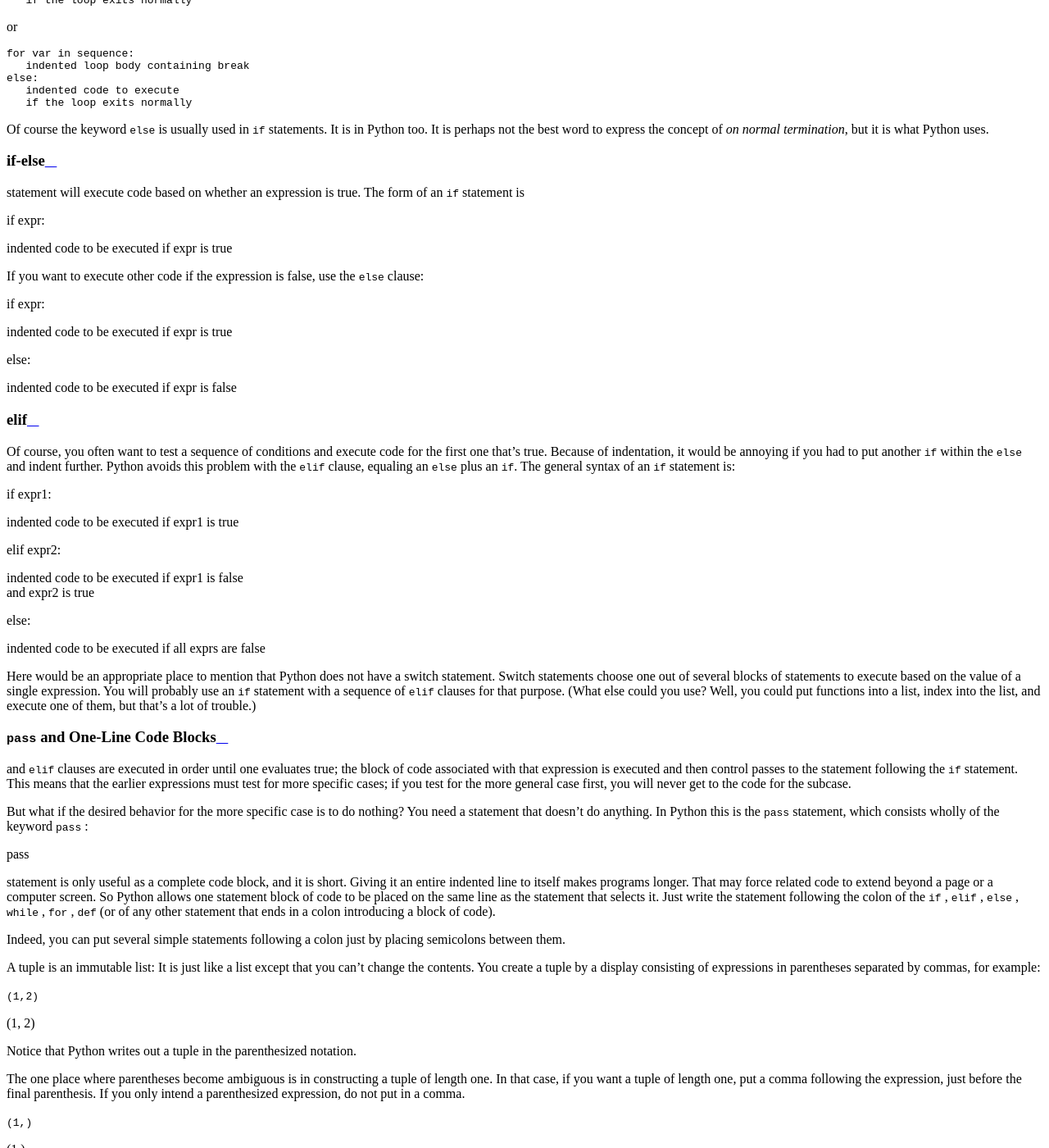
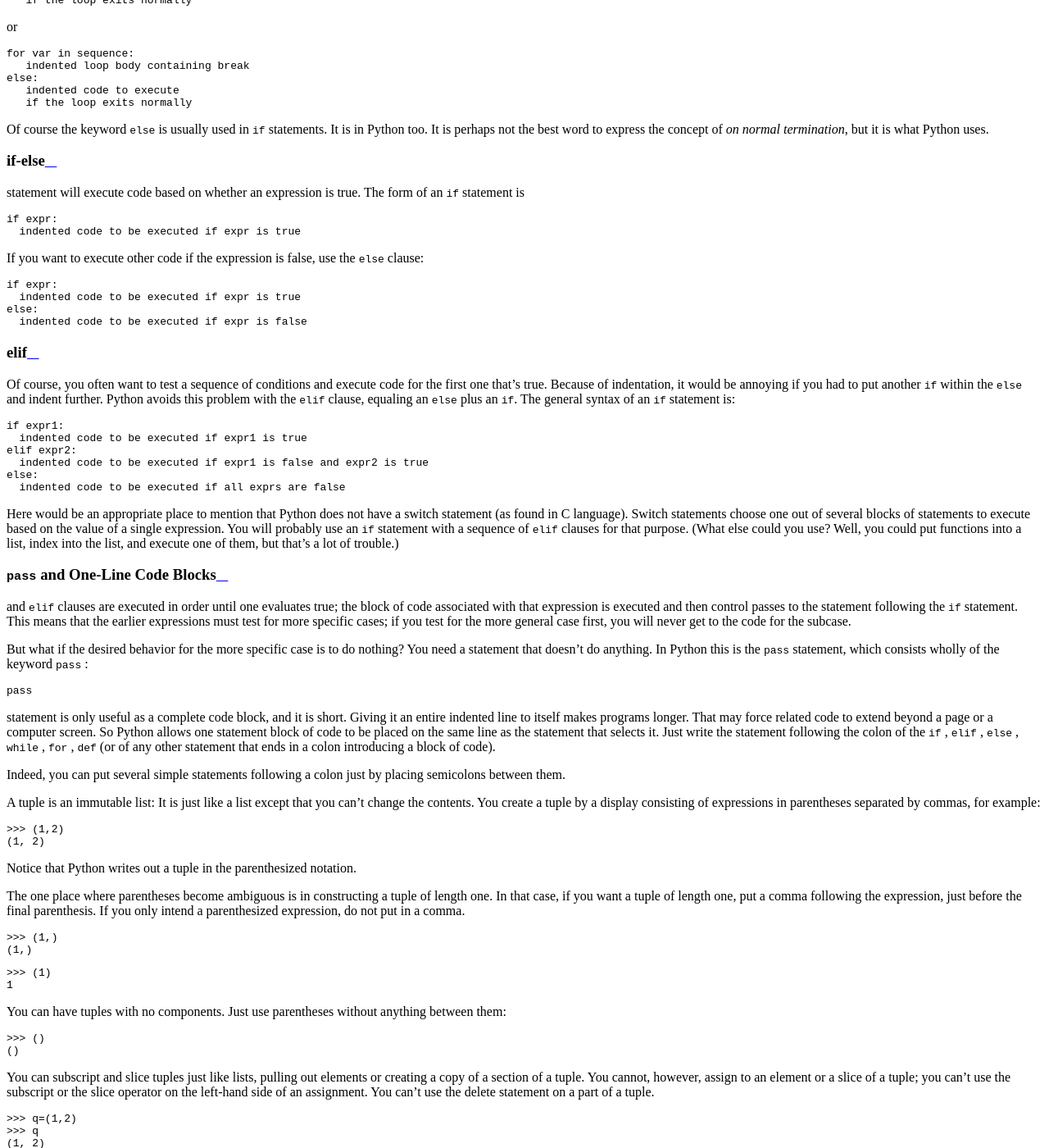
Before and after one commit to PurdueCAM2Project/SE4ML, a Sphinx documentation site: the page built from sphinx-book/source/software/chapter_python.rst, in a window 1280 px wide and 1400 px high, scrolled down 17153 px. Shown: the whole window at 82% size. Built offline with Sphinx 7.4.7 and the Read the Docs theme 2.0.0, drawn with Linux system fonts in a browser that asks for light colours; some of the changed text lies outside the part shown.

Commit message:
more cleanup of Python chapter

```diff
--- a/sphinx-book/source/software/chapter_python.rst
+++ b/sphinx-book/source/software/chapter_python.rst
@@ -1428,20 +1428,20 @@ if-else
 statement will execute code based on whether an expression is true. The
 form of an ``if`` statement is
 
-if expr:
-
-indented code to be executed if expr is true
+::
+
+  if expr:
+    indented code to be executed if expr is true
 
 If you want to execute other code if the expression is false, use the
 ``else`` clause:
 
-if expr:
-
-indented code to be executed if expr is true
-
-else:
-
-indented code to be executed if expr is false
+::
+
+  if expr:
+    indented code to be executed if expr is true
+  else:
+    indented code to be executed if expr is false
 
 elif
 ''''
@@ -1453,21 +1453,18 @@ further. Python avoids this problem with the ``elif`` clause, equaling
 an ``else`` plus an ``if``. The general syntax of an ``if`` statement
 is:
 
-if expr1:
-
-indented code to be executed if expr1 is true
-
-elif expr2:
-
-| indented code to be executed if expr1 is false
-| and expr2 is true
-
-else:
-
-indented code to be executed if all exprs are false
+::
+
+  if expr1:
+    indented code to be executed if expr1 is true
+  elif expr2:
+    indented code to be executed if expr1 is false and expr2 is true
+  else:
+    indented code to be executed if all exprs are false
 
 Here would be an appropriate place to mention that Python does not have
-a switch statement. Switch statements choose one out of several blocks
+a switch statement (as found in C language).
+Switch statements choose one out of several blocks
 of statements to execute based on the value of a single expression. You
 will probably use an ``if`` statement with a sequence of ``elif``
 clauses for that purpose. (What else could you use? Well, you could put
@@ -1489,7 +1486,9 @@ nothing? You need a statement that doesn’t do anything. In Python this
 is the ``pass`` statement, which consists wholly of the keyword ``pass``
 :
 
-pass
+::
+
+   pass
 
 statement is only useful as a complete code block, and it is short.
 Giving it an entire indented line to itself makes programs longer. That
@@ -1509,9 +1508,10 @@ A tuple is an immutable list: It is just like a list except that you
 can’t change the contents. You create a tuple by a display consisting of
 expressions in parentheses separated by commas, for example:
 
-``(1,2)``
-
-(1, 2)
+::
+
+   >>> (1,2)
+   (1, 2)
 
 Notice that Python writes out a tuple in the parenthesized notation.
 
@@ -1520,20 +1520,23 @@ tuple of length one. In that case, if you want a tuple of length one,
 put a comma following the expression, just before the final parenthesis.
 If you only intend a parenthesized expression, do not put in a comma.
 
-``(1,)``
-
-(1,)
-
-``(1)``
-
-1
+::
+
+   >>> (1,)
+   (1,)
+
+::
+
+   >>> (1)
+   1
 
 You can have tuples with no components. Just use parentheses without
 anything between them:
 
-``()``
-
-()
+::
+
+   >>> ()
+   ()
 
 You can subscript and slice tuples just like lists, pulling out elements
 or creating a copy of a section of a tuple. You cannot, however, assign
@@ -1541,81 +1544,78 @@ to an element or a slice of a tuple; you can’t use the subscript or the
 slice operator on the left-hand side of an assignment. You can’t use the
 delete statement on a part of a tuple.
 
-``q=(1,2)``
-
-``q``
-
-(1, 2)
-
-``del q[0]``
-
-Traceback (innermost last):
-
-File “<stdin>”, line 1, in ?
-
-TypeError: object doesn’t support item deletion
-
-``del q[0:1]``
-
-Traceback (innermost last):
-
-File “<stdin>”, line 1, in ?
-
-TypeError: object doesn’t support slice deletion
-
-``q[1]=3``
-
-Traceback (innermost last):
-
-File “<stdin>”, line 1, in ?
-
-TypeError: object doesn’t support item assignment
-
-``q[0:1]=()``
-
-Traceback (innermost last):
-
-File “<stdin>”, line 1, in ?
-
-TypeError: object doesn’t support slice assignment
+::
+
+   >>> q=(1,2)
+   >>> q
+   (1, 2)
+
+   >>> del q[0]
+   Traceback (innermost last):
+
+   File “<stdin>”, line 1, in ?
+
+   TypeError: object doesn’t support item deletion
+
+   >>> del q[0:1]
+   Traceback (innermost last):
+
+   File “<stdin>”, line 1, in ?
+
+   TypeError: object doesn’t support slice deletion
+
+   >>> q[1]=3
+
+   Traceback (innermost last):
+
+   File “<stdin>”, line 1, in ?
+
+   TypeError: object doesn’t support item assignment
+
+   >>> q[0:1]=()
+
+   Traceback (innermost last):
+
+   File “<stdin>”, line 1, in ?
+
+   TypeError: object doesn’t support slice assignment
 
 You can concatenate tuples and replicate them, just like lists, using
 the ``+`` and ``*`` operators. These operators produce new tuples; they
 don’t modify an already existing tuple.
 
-``(1,2)+(3,4)``
-
-(1, 2, 3, 4)
-
-``(1,2)*2``
-
-(1, 2, 1, 2)
+::
+
+   >>> (1,2)+(3,4)
+   (1, 2, 3, 4)
+
+   >>> (1,2)*2
+   (1, 2, 1, 2)
 
 You can convert a tuple to a list using the ``list()`` built-in function
 and a list to a tuple using the ``tuple()`` built-in function:
 
-``list( (1,2,3) )``
-
-``tuple(range(3))``
-
-(0, 1, 2)
+::
+
+   >>> list( (1,2,3) )
+   [1, 2, 3]
+   >>> tuple(range(3))
+   (0, 1, 2)
 
 If you are constructing a tuple of at least one element on the right-
 hand side of an assignment statement, you don’t have to surround the
 expressions in parentheses. If it is to be of length one, you do have to
 be sure to put in a trailing comma:
 
-``x=1,2,3``
-
-``x``
-
-(1, 2, 3)
-
-``x=1,``
-
-``x``
-
-(1,)
+::
+
+   >>> x=1,2,3
+   >>> x
+   (1, 2, 3)
+
+   >>> x=1,
+   >>> x
+   (1,)
 
 statements. You can return a tuple from a function, and you can
 construct the tuple in the ``return`` statement without enclosing it in
@@ -1717,11 +1713,11 @@ uses ``NIL``. In C it’s usually called ``NULL`` ; in Java, ``null``.
 Python provides the value ``None``. You might create a linked list
 ``(1 2 3)`` as follows:
 
-``x=(1,(2,(3,None)))``
-
-``x``
-
-(1, (2, (3, None)))
+::
+
+   >>> x=(1,(2,(3,None)))
+   >>> x
+   (1, (2, (3, None)))
 
 is as a placeholder. If you assign a variable the value ``None`` , the
 variable will exist, but the value ``None`` can indicate that it hasn’t
```
Also changed, not shown: other parts of sphinx-book/source/software/chapter_python.rst (+38 -42 lines).
